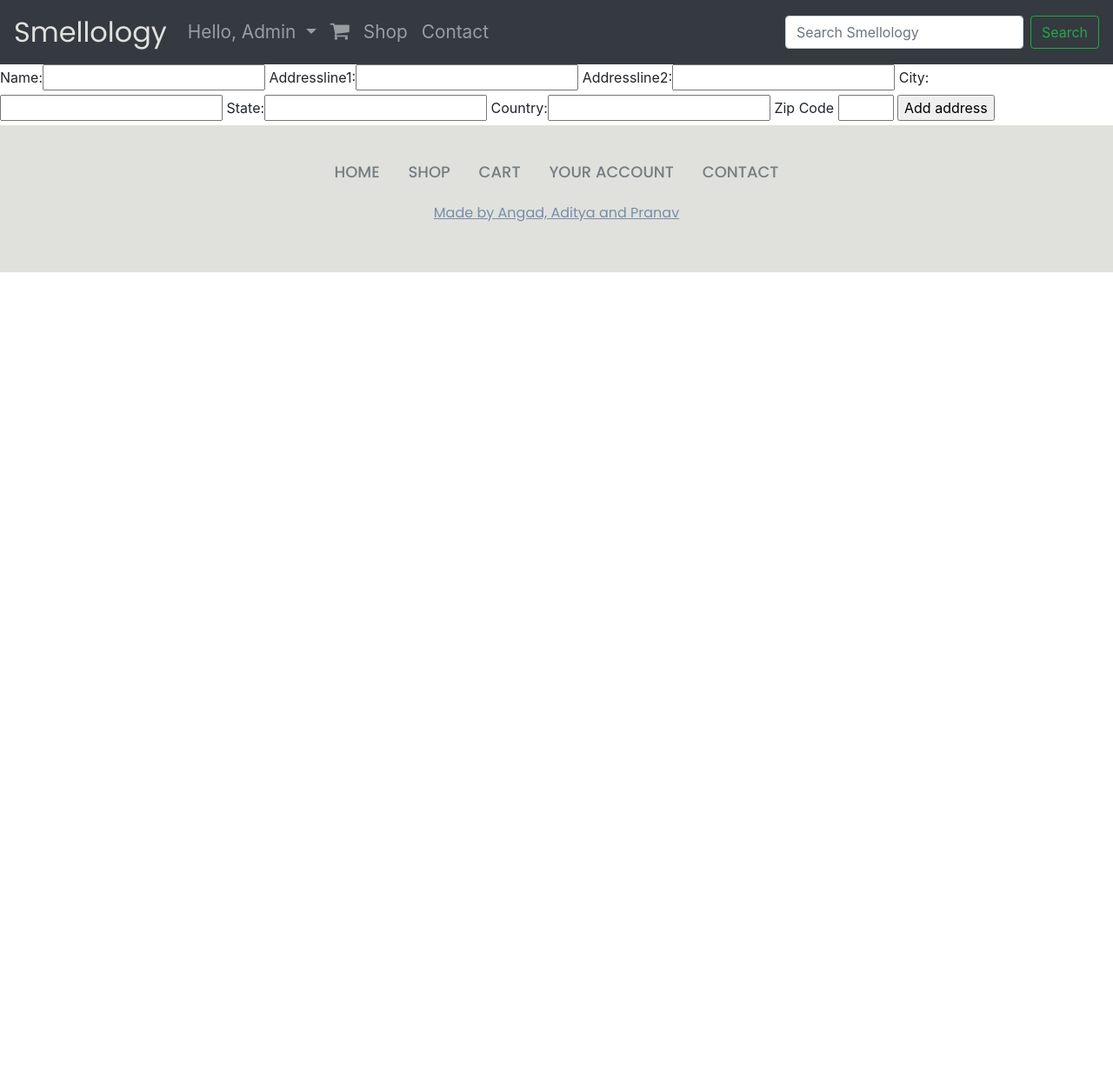
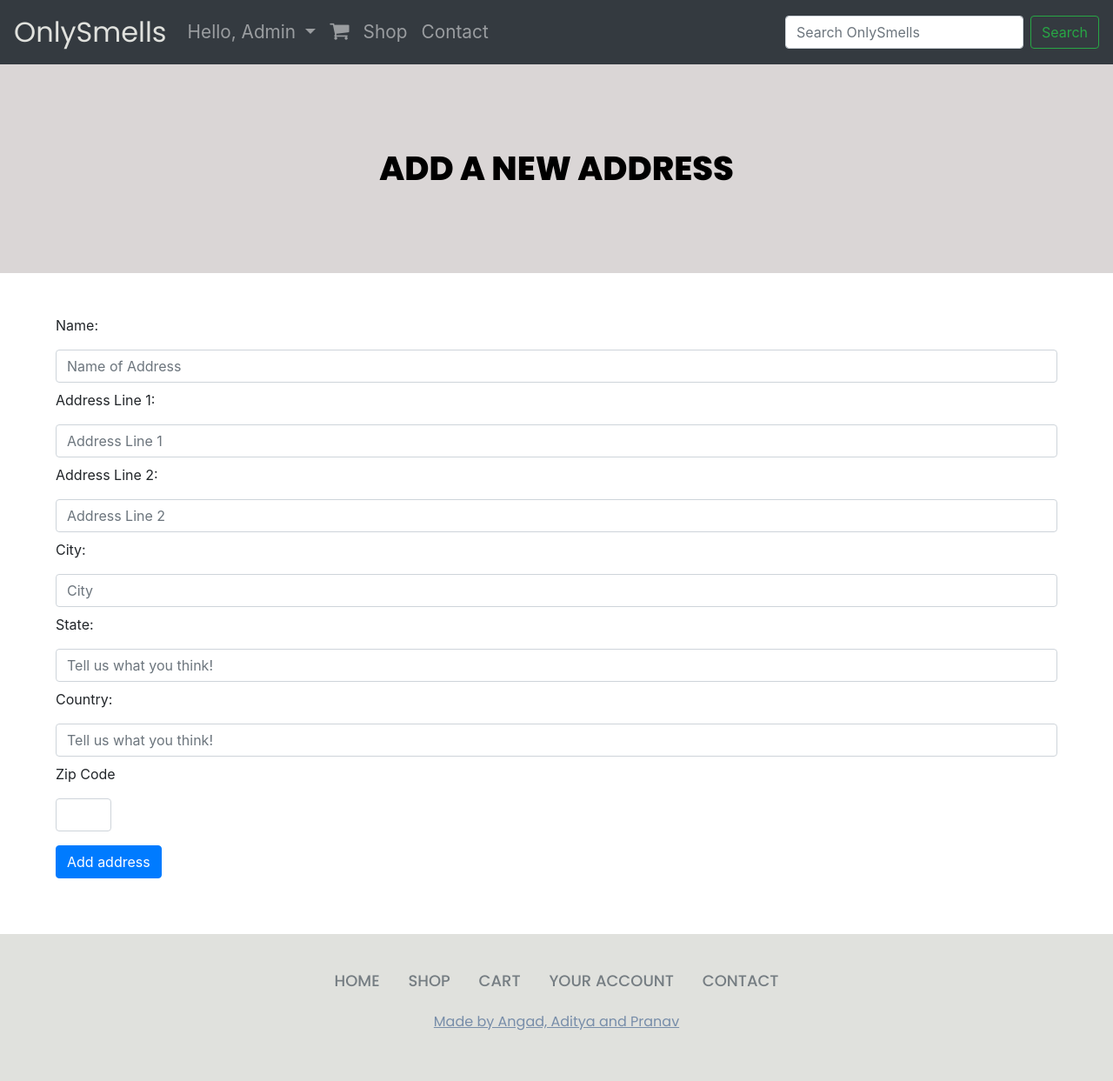
Before and after one commit to Pranav132/Amazoff, a Django app: page /newAddress/ in a window 1280 px wide. Shown: the whole page at 87% size. Before the commit the page ends 313 px from the top, so only its background shows below. Run offline with Django 3.2, Linux system fonts and the light colour scheme; a user stored in the database is signed in; data comes from the database, SQL or seed files in the repository; both versions use the stored data as it was after the commit; some libraries are stand-ins or nearby versions.

Commit message:
changes made

```diff
--- a/Amazoff/products/forms.py
+++ b/Amazoff/products/forms.py
@@ -14,15 +14,15 @@ class FilterForm(forms.Form):
 
     RANGES = [
         ('zero', 'No price filter'),
-        ('five', 'Below $500'),
-        ('ten', 'Below $1000'),
-        ('twenty', 'Below $2000'),
-        ('thirty', 'Below $3000'),
-        ('fourty', 'Below $4000'),
-        ('fifty', 'Below $5000'),
-        ('sixty', 'Below $6000'),
-        ('seventy', 'Below $7000'),
-        ('eighty', 'Below $8000'),
+        ('five', 'Below ₹500'),
+        ('ten', 'Below ₹1000'),
+        ('twenty', 'Below ₹2000'),
+        ('thirty', 'Below ₹3000'),
+        ('fourty', 'Below ₹4000'),
+        ('fifty', 'Below ₹5000'),
+        ('sixty', 'Below ₹6000'),
+        ('seventy', 'Below ₹7000'),
+        ('eighty', 'Below ₹8000'),
     ]
 
     GENDERS = [
@@ -64,12 +64,24 @@ class FilterForm(forms.Form):
 
 
 class newAddressForm (forms.Form):
-    name = forms.CharField(max_length=100, required=True)
-    addressLine1 = forms.CharField(max_length=100)
-    addressLine2 = forms.CharField(max_length=100, required=False)
-    city = forms.CharField(max_length=100)
-    state = forms.CharField(max_length=100)
-    country = forms.CharField(max_length=100)
+    name = forms.CharField(max_length=100, required=True, label="Name", widget=forms.TextInput(
+        attrs={'placeholder': 'Name of Address',
+               'class': 'form-control'}))
+    addressLine1 = forms.CharField(max_length=100, label="Address Line 1", required=True, widget=forms.TextInput(
+        attrs={'placeholder': 'Address Line 1',
+               'class': 'form-control'}))
+    addressLine2 = forms.CharField(max_length=100, required=False, label='Address Line 2', widget=forms.TextInput(
+        attrs={'placeholder': 'Address Line 2',
+               'class': 'form-control'}))
+    city = forms.CharField(max_length=100, label='City', widget=forms.TextInput(
+        attrs={'placeholder': 'City',
+               'class': 'form-control'}))
+    state = forms.CharField(max_length=100, label='State', widget=forms.TextInput(
+        attrs={'placeholder': 'Tell us what you think!',
+               'class': 'form-control'}))
+    country = forms.CharField(max_length=100, label='Country', widget=forms.TextInput(
+        attrs={'placeholder': 'Tell us what you think!',
+               'class': 'form-control'}))
 
 
 class ReviewForm(forms.Form):
--- a/Amazoff/products/templates/contact.html
+++ b/Amazoff/products/templates/contact.html
@@ -8,7 +8,7 @@
 
 {%block content %}
 
-<div class="container-fluid">
+<div class="container-fluid" style = "min-height: 80vh; display: flex; justify-content: center; align-items: center;">
     <div class="container">
         <div class="row">
             <div class="col-md-8 col-md-offset-4">
--- a/Amazoff/products/templates/index.html
+++ b/Amazoff/products/templates/index.html
@@ -15,7 +15,7 @@
 {% endif %} -->
 <div class="hero">
   <div class="info">
-    <p class="title">Smellology</p>
+    <p class="title">OnlySmells</p>
     <a href = "{% url 'products'%}"><button>Shop</button></a>
     <!-- <div class="desc">Your one-stop shop to buy any item must have items for your wardrobe. Shop through multiple athleisure options to find the right fit for you.</div> -->
   </div>
@@ -26,7 +26,7 @@
     <div class="inner-container">
         <h1>About Us</h1>
         <p class="text">
-          Smellology is a boutique fragrance website that stocks all the latest designer fragrances. We believe that your fragrance is the most powerful weapon in your arsenal if you want to create a lasting impression wherever you go. We offer great deals on our products due to our numerous tie-ups. All orders on Smellology are shipped through Payment On delivery which enables the customer to try the fragrance in person before committing to it! We hope you have a fabulous experience on our website and hope to see you again :)
+          OnlySmells is a boutique fragrance website that stocks all the latest designer fragrances. We believe that your fragrance is the most powerful weapon in your arsenal if you want to create a lasting impression wherever you go. We offer great deals on our products due to our numerous tie-ups. All orders on OnlySmells are shipped through Payment On delivery which enables the customer to try the fragrance in person before committing to it! We hope you have a fabulous experience on our website and hope to see you again :)
         </p>
     </div>
 </div>
--- a/Amazoff/products/templates/layout.html
+++ b/Amazoff/products/templates/layout.html
@@ -65,7 +65,7 @@
         {% block navbar %}
         <!-- Bootstrap Navbar-->
         <nav class="navbar navbar-expand-lg navbar-dark bg-dark" style = "color: #e0e1ddff;">
-            <a class="navbar-brand" href="/" style = "font-family: 'Poppins', sans-serif; color: #e0e1ddff; font-size:2em;">Smellology</a>
+            <a class="navbar-brand" href="/" style = "font-family: 'Poppins', sans-serif; color: #e0e1ddff; font-size:2em;">OnlySmells</a>
             <button class="navbar-toggler" type="button" data-toggle="collapse" data-target="#navbarSupportedContent" aria-controls="navbarSupportedContent" aria-expanded="false" aria-label="Toggle navigation">
               <span class="navbar-toggler-icon"></span>
             </button>
@@ -106,7 +106,7 @@
               <!-- Linking Search form -->
               <form class="form-inline my-2 my-lg-0" method="GET" action={% url 'product_search' %}>
                 <!-- {% csrf_token %} -->
-                <input class="form-control mr-sm-2" type="search" placeholder="Search Smellology" aria-label="Search" name="searched" id="tags">
+                <input class="form-control mr-sm-2" type="search" placeholder="Search OnlySmells" aria-label="Search" name="searched" id="tags">
                 <button class="btn btn-outline-success my-2 my-sm-0" type="submit">Search</button>
               </form>
               {% if template_products %}
--- a/Amazoff/products/templates/new_address.html
+++ b/Amazoff/products/templates/new_address.html
@@ -1,15 +1,53 @@
-{% extends "layout.html" %} {% block title %}Add new address - {{ user_name }}{% endblock %}
+{% extends "layout.html" %} {% block title %}Add new address - {{ user.first_name }}{% endblock %}
 {% load static %}
 {% block scripts %}
+<style>
+  .form-group{
+    width: 100%;
+    padding-left: 5vw;
+    padding-right: 5vw;
+   }
+
+   .title {
+  height: 30vh;
+  display: flex;
+  justify-content: center;
+  align-items: center;
+  font-size: 3vmax;
+  font-family: "Poppins", sans-serif;
+  background-color: #dad6d6;
+  color: #000;
+  position: relative;
+  text-transform: uppercase;
+  font-weight: 800;
+}
+
+.wrapform{
+    display: grid;
+    place-items: center;
+    min-height: 50vh;
+    padding: 5vh 0;
+}
+
+label{
+  padding: 1vh 0;
+}
+</style>
 {% endblock %}
 {% block content %}
 
-<form action="" method="post">
+<div class="title">
+  Add a new address
+</div>
+
+<div class="wrapform">
+<form action="" method="post" class ="form-group">
     {% csrf_token %}
     {{ form }}
     <label for="zipCode">Zip Code</label>
-    <input type = "number" name="zipCode" default = "00000" min= "00000" max= "999999" style = "width: 5vw;">
-    <input type="submit" value="Add address" onclick="alert('Your address has been added, redirecting to user page');">
+    <input type = "number" name="zipCode" default = "00000" min= "00000" max= "999999" style = "width: 5vw;" class = "form-control">
+    <input type="submit" value="Add address" class="btn btn-primary mb-2" style = "margin-top:2vh;">
   </form>
+</div>
 
 {% endblock %}
--- a/Amazoff/products/templates/new_review.html
+++ b/Amazoff/products/templates/new_review.html
@@ -27,7 +27,12 @@
     padding-left: 5vw;
     padding-right: 5vw;
    }
+
+   label{
+  padding: 1vh 0;
+}
 </style>
+
 {% endblock %}
 {% block content %}
 
```
Also changed, not shown: Amazoff/products/static/css/style-products.css (+27 -0 lines), Amazoff/products/templates/product_search.html (+10 -9 lines), Amazoff/products/templates/products.html (+17 -6 lines), Amazoff/db.sqlite3.
